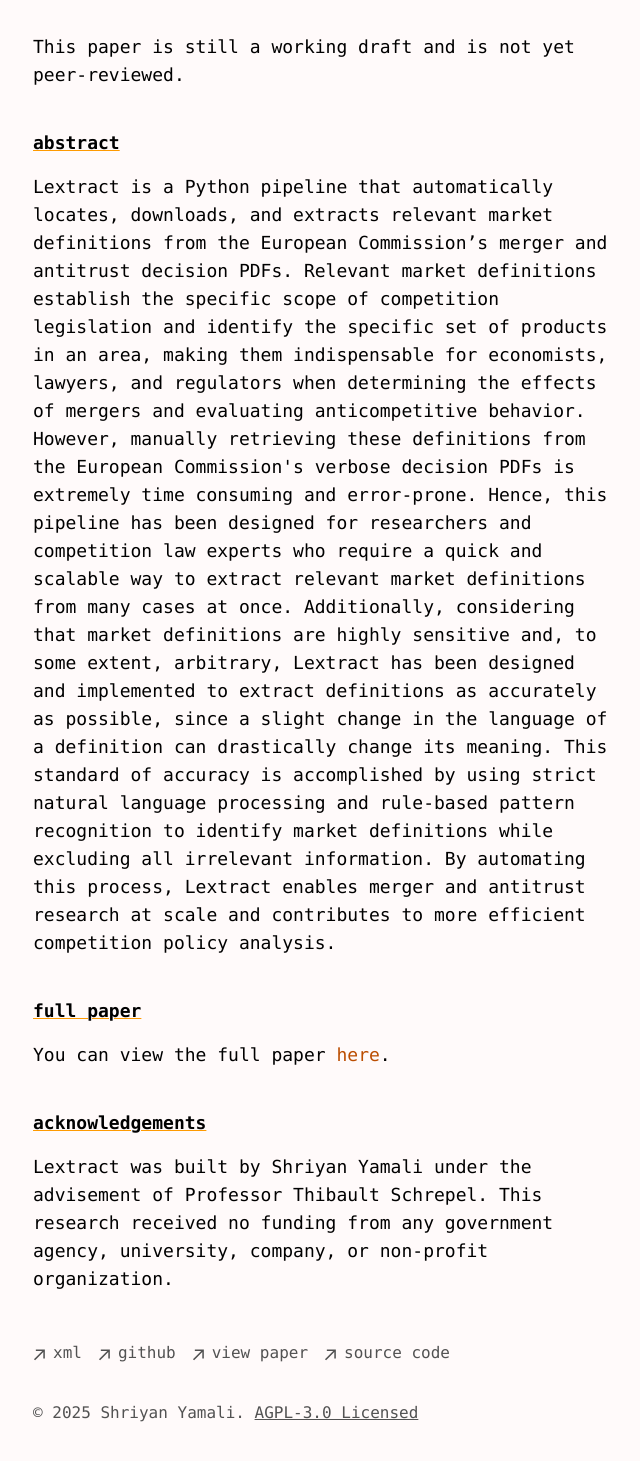
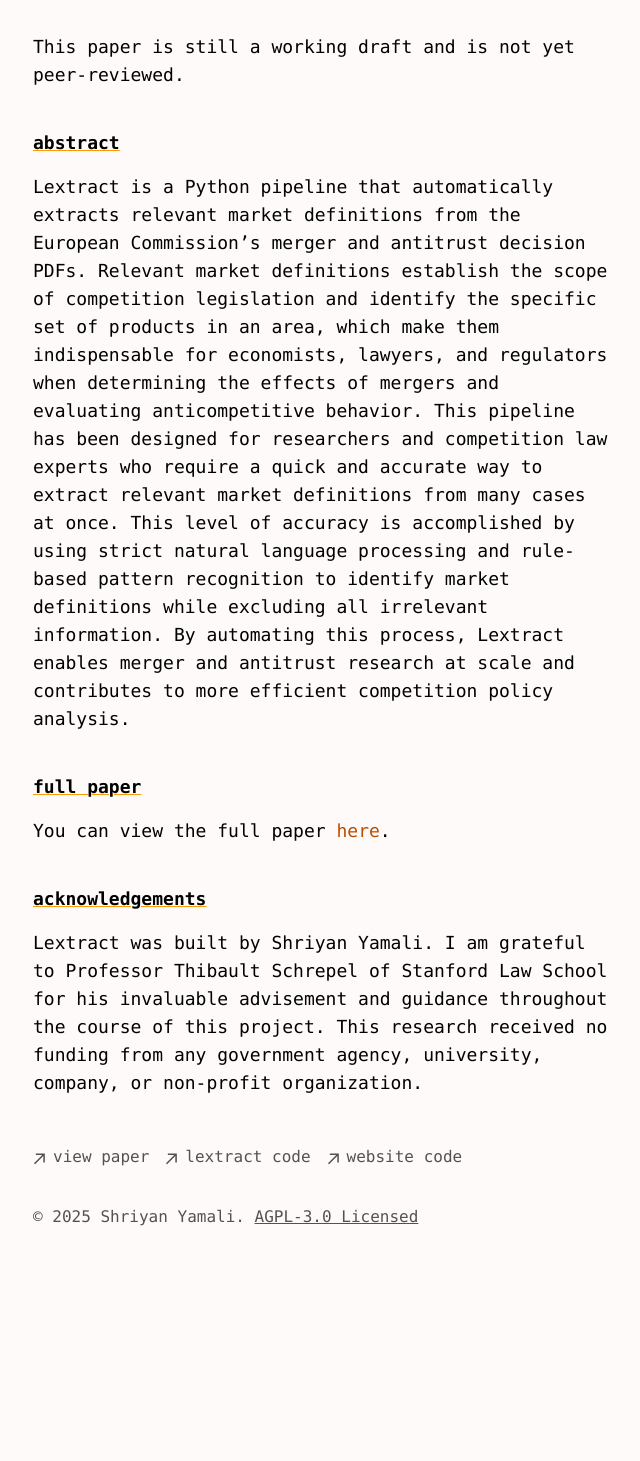
Before and after one commit to shriyanyamali/lextract-docs, a Next.js app: page /paper in a window 1280 px wide. Shown: the part 167-1628 px from the top of the page, without its empty margins (319-959 px from the left). After the commit the page ends 1460 px from the top, so only its background shows below. Built offline with nearby package versions, Linux system fonts and the light colour scheme.

Commit message:
update content to match paper

```diff
--- a/app/components/footer.tsx
+++ b/app/components/footer.tsx
@@ -23,27 +23,6 @@ export default function Footer() {
           <a
             className="flex items-center transition-all hover:text-neutral-800 dark:hover:text-neutral-100"
             rel="noopener noreferrer"
-            href="/sitemap.xml"
-          >
-            <ArrowIcon />
-            <p className="ml-2 h-7">xml</p>
-          </a>
-        </li>
-        <li>
-          <a
-            className="flex items-center transition-all hover:text-neutral-800 dark:hover:text-neutral-100"
-            rel="noopener noreferrer"
-            target="_blank"
-            href="https://github.com/shriyanyamali/Lextract"
-          >
-            <ArrowIcon />
-            <p className="ml-2 h-7">github</p>
-          </a>
-        </li>
-        <li>
-          <a
-            className="flex items-center transition-all hover:text-neutral-800 dark:hover:text-neutral-100"
-            rel="noopener noreferrer"
             target="_blank"
             href="https://github.com/shriyanyamali/Lextract/blob/main/paper.pdf"
           >
@@ -56,19 +35,27 @@ export default function Footer() {
             className="flex items-center transition-all hover:text-neutral-800 dark:hover:text-neutral-100"
             rel="noopener noreferrer"
             target="_blank"
+            href="https://github.com/shriyanyamali/Lextract"
+          >
+            <ArrowIcon />
+            <p className="ml-2 h-7">lextract code</p>
+          </a>
+        </li>
+        <li>
+          <a
+            className="flex items-center transition-all hover:text-neutral-800 dark:hover:text-neutral-100"
+            rel="noopener noreferrer"
+            target="_blank"
             href="https://github.com/shriyanyamali/lextract-docs"
           >
             <ArrowIcon />
-            <p className="ml-2 h-7">source code</p>
+            <p className="ml-2 h-7">website code</p>
           </a>
         </li>
       </ul>
       <p className="mt-8 text-neutral-600 dark:text-neutral-300">
-        © {new Date().getFullYear()} Shriyan Yamali. {" "}
-        <a
-          href="/license"
-          className="underline"
-        >
+        © {new Date().getFullYear()} Shriyan Yamali.{" "}
+        <a href="/license" className="underline">
           AGPL-3.0 Licensed
         </a>
       </p>
--- a/app/docs/page.tsx
+++ b/app/docs/page.tsx
@@ -221,16 +221,6 @@ export default function Page() {
             # Run tests with coverage report
           </span>{" "}
           <br />
-          make format{" "}
-          <span className="text-emerald-600 dark:text-emerald-400">
-            # Auto-format code
-          </span>{" "}
-          <br />
-          make lint{" "}
-          <span className="text-emerald-600 dark:text-emerald-400">
-            # Lint code
-          </span>{" "}
-          <br />
           make clean{" "}
           <span className="text-emerald-600 dark:text-emerald-400">
             # Remove __pycache__ and test artifacts
--- a/app/paper/page.tsx
+++ b/app/paper/page.tsx
@@ -16,27 +16,20 @@ export default function Page() {
         abstract
       </h2>
       <p className="mb-4 text-lg">
-        Lextract is a Python pipeline that automatically locates, downloads, and
-        extracts relevant market definitions from the European Commission’s
-        merger and antitrust decision PDFs. Relevant market definitions
-        establish the specific scope of competition legislation and identify the
-        specific set of products in an area, making them indispensable for
-        economists, lawyers, and regulators when determining the effects of
-        mergers and evaluating anticompetitive behavior. However, manually
-        retrieving these definitions from the European Commission's verbose
-        decision PDFs is extremely time consuming and error-prone. Hence, this
-        pipeline has been designed for researchers and competition law experts
-        who require a quick and scalable way to extract relevant market
-        definitions from many cases at once. Additionally, considering that
-        market definitions are highly sensitive and, to some extent, arbitrary,
-        Lextract has been designed and implemented to extract definitions as
-        accurately as possible, since a slight change in the language of a
-        definition can drastically change its meaning. This standard of accuracy
-        is accomplished by using strict natural language processing and
-        rule-based pattern recognition to identify market definitions while
-        excluding all irrelevant information. By automating this process,
-        Lextract enables merger and antitrust research at scale and contributes
-        to more efficient competition policy analysis.
+        Lextract is a Python pipeline that automatically extracts relevant
+        market definitions from the European Commission’s merger and antitrust
+        decision PDFs. Relevant market definitions establish the scope of
+        competition legislation and identify the specific set of products in an
+        area, which make them indispensable for economists, lawyers, and
+        regulators when determining the effects of mergers and evaluating
+        anticompetitive behavior. This pipeline has been designed for
+        researchers and competition law experts who require a quick and accurate
+        way to extract relevant market definitions from many cases at once. This
+        level of accuracy is accomplished by using strict natural language
+        processing and rule-based pattern recognition to identify market
+        definitions while excluding all irrelevant information. By automating
+        this process, Lextract enables merger and antitrust research at scale
+        and contributes to more efficient competition policy analysis.
       </p>
 
       <h2 className="underline decoration-1 decoration-amber-500 text-lg font-semibold mt-10 mb-4">
@@ -58,9 +51,11 @@ export default function Page() {
         acknowledgements
       </h2>
       <p className="mb-4 text-lg">
-        Lextract was built by Shriyan Yamali under the advisement of Professor
-        Thibault Schrepel. This research received no funding from any government
-        agency, university, company, or non-profit organization.
+        Lextract was built by Shriyan Yamali. I am grateful to Professor
+        Thibault Schrepel of Stanford Law School for his invaluable advisement
+        and guidance throughout the course of this project. This research
+        received no funding from any government agency, university, company,
+        or non-profit organization.
       </p>
 
       {/* <h2 className="underline decoration-1 decoration-amber-500 text-lg font-semibold mt-10 mb-4">
```
